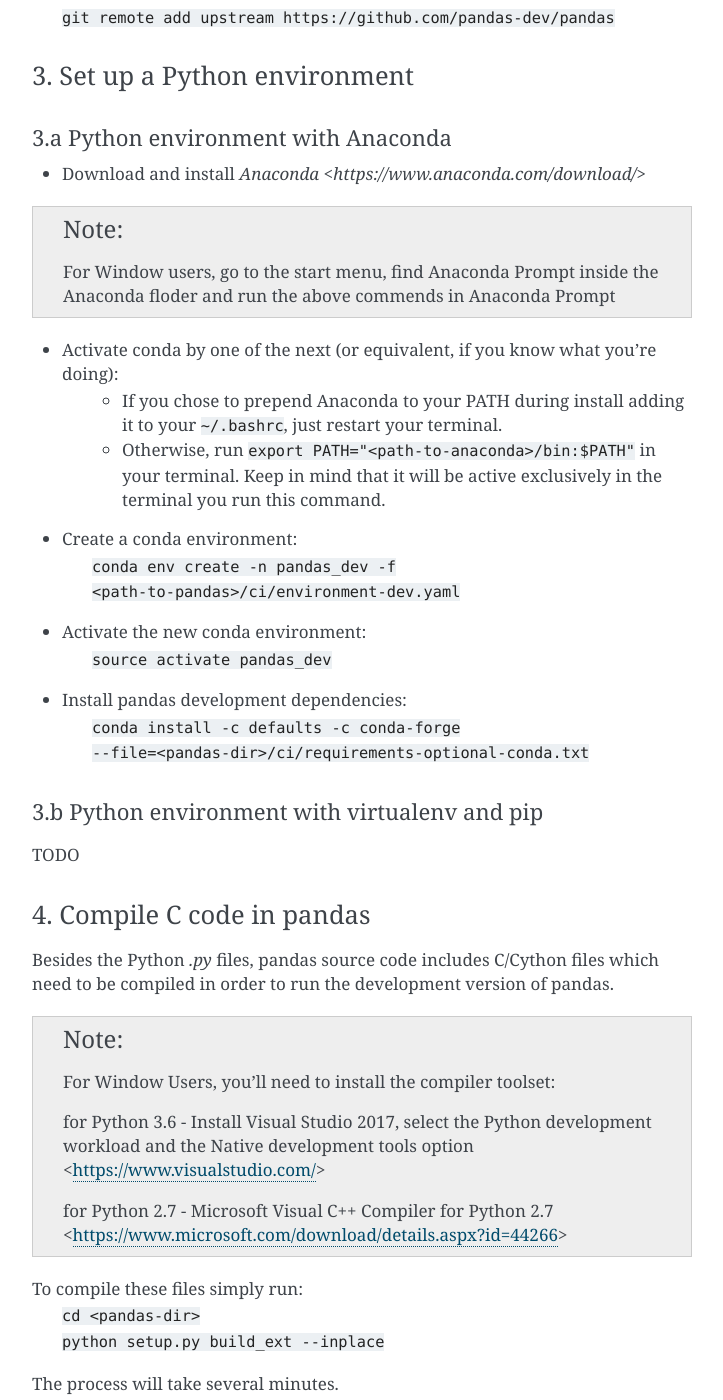
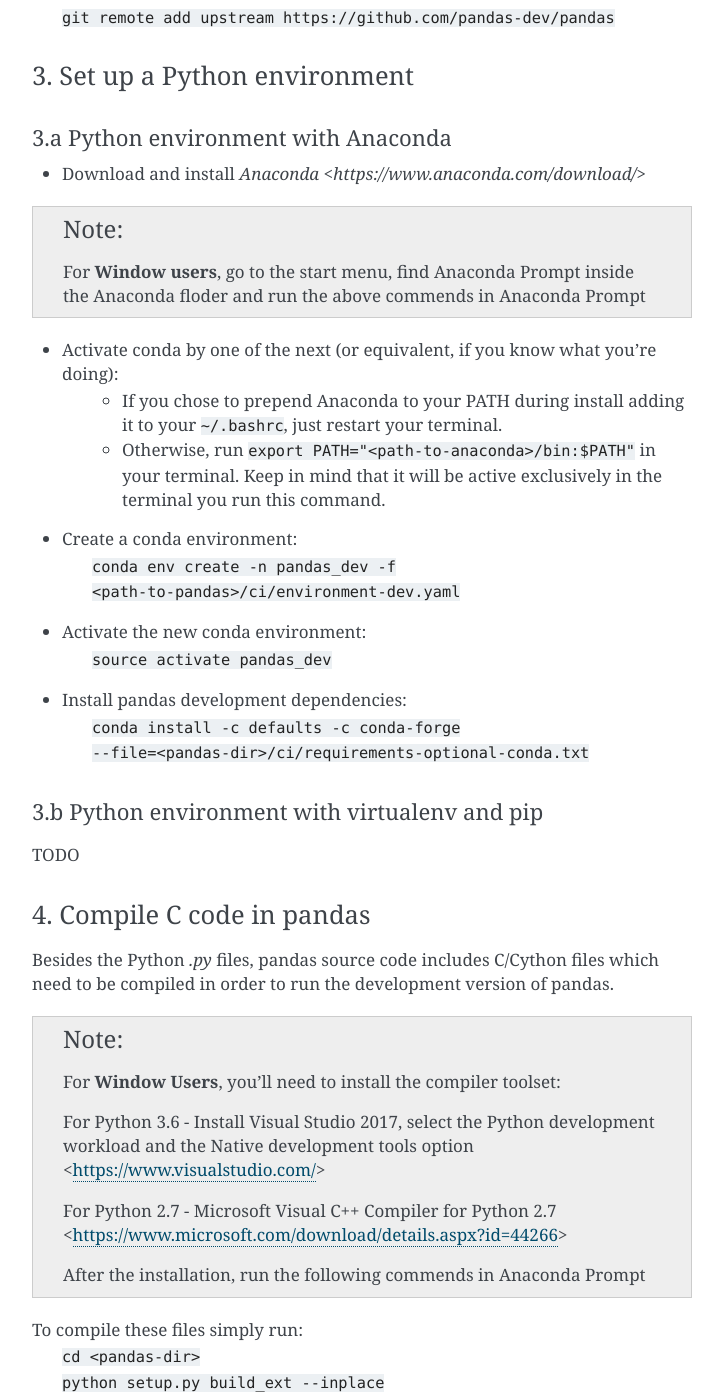
Before and after one commit to python-sprints/python-sprints.github.io, a Sphinx documentation site: the page built from pandas/guide/source/pandas_setup.rst, in a window 1280 px wide and 1400 px high, scrolled down 1430 px. Shown: the whole window, without its empty margins (388-1111 px from the left). Built offline with Sphinx 7.4.7, drawn with Linux system fonts in a browser that asks for light colours; some of the changed text lies outside the part shown.

Commit message:
Fixed typo

```diff
--- a/pandas/guide/source/pandas_setup.rst
+++ b/pandas/guide/source/pandas_setup.rst
@@ -40,7 +40,7 @@
 * Fork the `pandas repository <https://github.com/pandas-dev/pandas>`_ on GitHub by click on the top-right `Fork` button
 
 .. note::
-    For Window Users: download git for Windows <https://gitforwindows.org/>
+    For **Window Users**: download git for Windows <https://gitforwindows.org/>
     and run Git Bash in the directory where you want the copy of pandas source
     code with the following commends.
 
@@ -66,7 +66,7 @@
 * Download and install `Anaconda <https://www.anaconda.com/download/>`
 
 .. note::
-    For Window users, go to the start menu, find Anaconda Prompt inside the Anaconda floder
+    For **Window users**, go to the start menu, find Anaconda Prompt inside the Anaconda floder
     and run the above commends in Anaconda Prompt
 
 * Activate conda by one of the next (or equivalent, if you know what you're doing):
@@ -92,21 +92,21 @@
 which need to be compiled in order to run the development version of pandas.
 
 .. note::
-    For Window Users, you'll need to install the compiler toolset:
+    For **Window Users**, you'll need to install the compiler toolset:
 
-    for Python 3.6 - Install Visual Studio 2017, select the Python development workload
+    For Python 3.6 - Install Visual Studio 2017, select the Python development workload
     and the Native development tools option <https://www.visualstudio.com/>
 
-    for Python 2.7 - Microsoft Visual C++ Compiler for Python 2.7
+    For Python 2.7 - Microsoft Visual C++ Compiler for Python 2.7
     <https://www.microsoft.com/download/details.aspx?id=44266>
+
+    After the installation, run the following commends in Anaconda Prompt
 
 To compile these files simply run:
     | ``cd <pandas-dir>``
     | ``python setup.py build_ext --inplace``
 
 The process will take several minutes.
-
-(For Window users: run the above commends in Anaconda Prompt)
 
 5. Create a branch and start coding
 ~~~~~~~~~~~~~~~~~~~~~~~~~~~~~~~~~~~
@@ -117,7 +117,7 @@
 to submit a pull request, so they are included in pandas.
 
 .. note::
-   for Window users run above comments with Git Bash at the colned pandas floder
+   For **Window users** run above commends with Git Bash at the cloned pandas floder
 
 You can create a git branch running:
     | ``git checkout -b <new_branch_name>``
```
